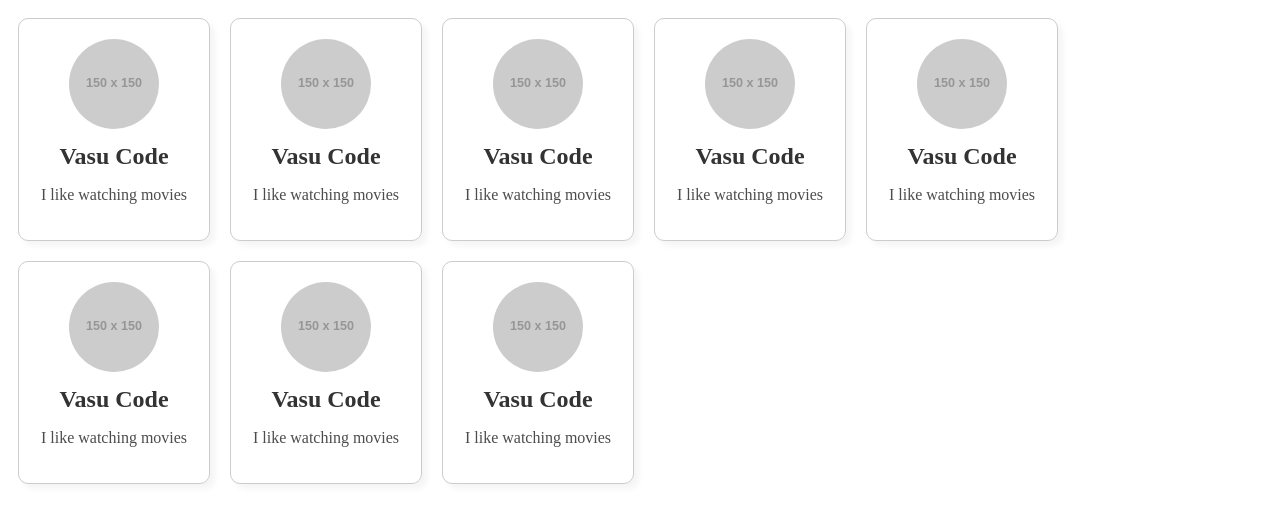
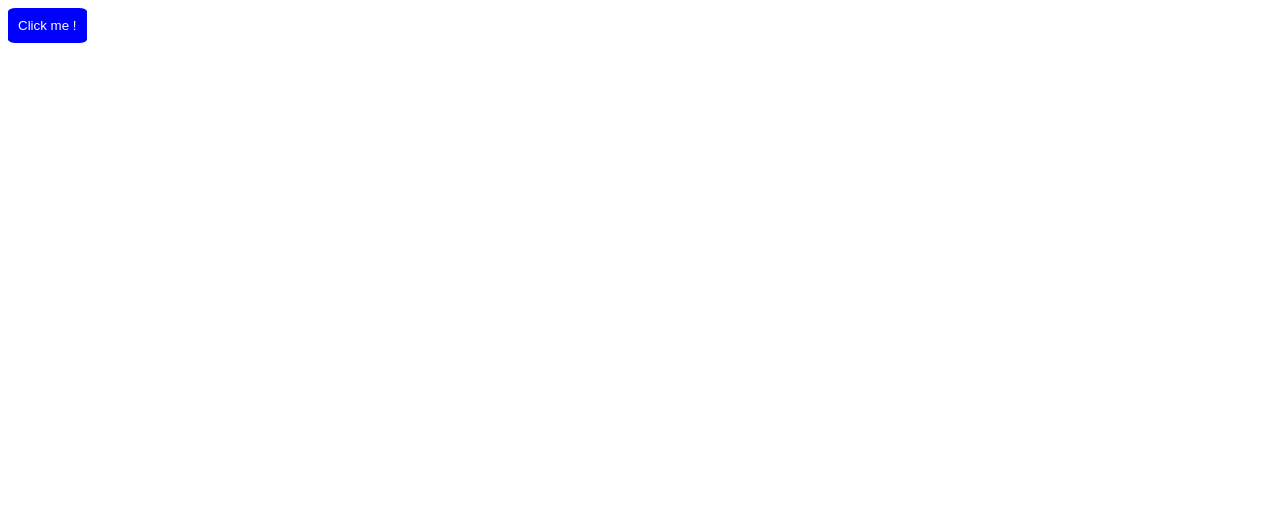
Before and after one commit to VASUMATHI-P/REACT_TUTORIAL, a React (Vite) app in the folder my-react-app/: page / in a window 1280 px wide. Shown: the top 522 px of the page. Built offline with nearby package versions, Linux system fonts and the light colour scheme.

Commit message:
add inline css

```diff
--- a/my-react-app/src/App.jsx
+++ b/my-react-app/src/App.jsx
@@ -1,16 +1,9 @@
-import Card from "./Card"
+import Button from "./Button"
 
 function App() {
   return (
     <>
-      <Card/>
-      <Card/>
-      <Card/>
-      <Card/>
-      <Card/>
-      <Card/>
-      <Card/>
-      <Card/>
+      <Button/>
     </>
   )
 }
--- /dev/null
+++ b/my-react-app/src/Button.jsx
@@ -0,0 +1,14 @@
+const Button = () => {
+  const styles = {
+    backgroundColor: "blue",
+    color: "white",
+    border: "none",
+    padding: "10px",
+    borderRadius: "10%"
+  }
+  return (
+    <button style= {styles}>Click me !</button>
+  )
+}
+
+export default Button
```
